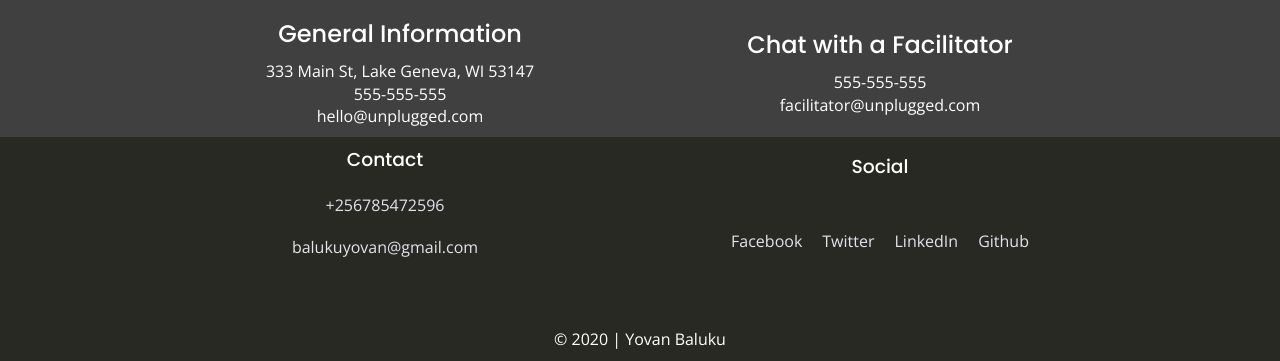
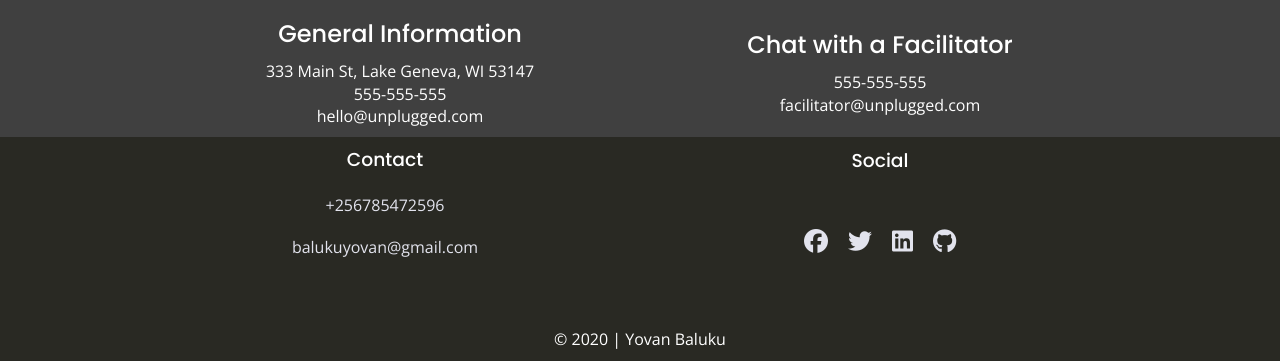
Before and after one commit to byovans/206-unplugged, a website: page about/index.html in a window 1280 px wide. Shown: the part 2084-2445 px from the top of the page. Drawn offline with nearby package versions, Linux system fonts and the light colour scheme.

Commit message:
Added social icons.

```diff
--- a/about/index.html
+++ b/about/index.html
@@ -100,10 +100,18 @@
         <div class="social">
           <h3>Social</h3>
           <div class="social-icons">
-            <p><a href="https://www.facebook.com/babiiha.y.fabulouss" target="_blank">Facebook</a></p>
-            <p><a href="https://twitter.com/byovans" target="_blank">Twitter</a></p>
-            <p><a href="https://www.linkedin.com/in/byovans40/" target="_blank">LinkedIn</a></p>
-            <p><a href="https://github.com/byovans" target="_blank">Github</a></p>
+            <p>
+              <a href="https://www.facebook.com/babiiha.y.fabulouss" target="_blank"><i class="fab fa-facebook"></i></a>
+            </p>
+            <p>
+              <a href="https://twitter.com/byovans" target="_blank"><i class="fab fa-twitter"></i></a>
+            </p>
+            <p>
+              <a href="https://www.linkedin.com/in/byovans40/" target="_blank"><i class="fab fa-linkedin"></i></a>
+            </p>
+            <p>
+              <a href="https://github.com/byovans" target="_blank"><i class="fab fa-github"></i></a>
+            </p>
           </div>
         </div>
       </div>
--- a/css/main.css
+++ b/css/main.css
@@ -225,6 +225,11 @@ a:hover {
 
 aside, .mission, .faqs {
   background-color:	#4b7459;
+}
+
+
+.social-icons {
+  font-size: 1.5em;
 }
 
 /* ABOUT */
```
Also changed, not shown: faqs/index.html (+12 -4 lines), index.html (+12 -4 lines).
